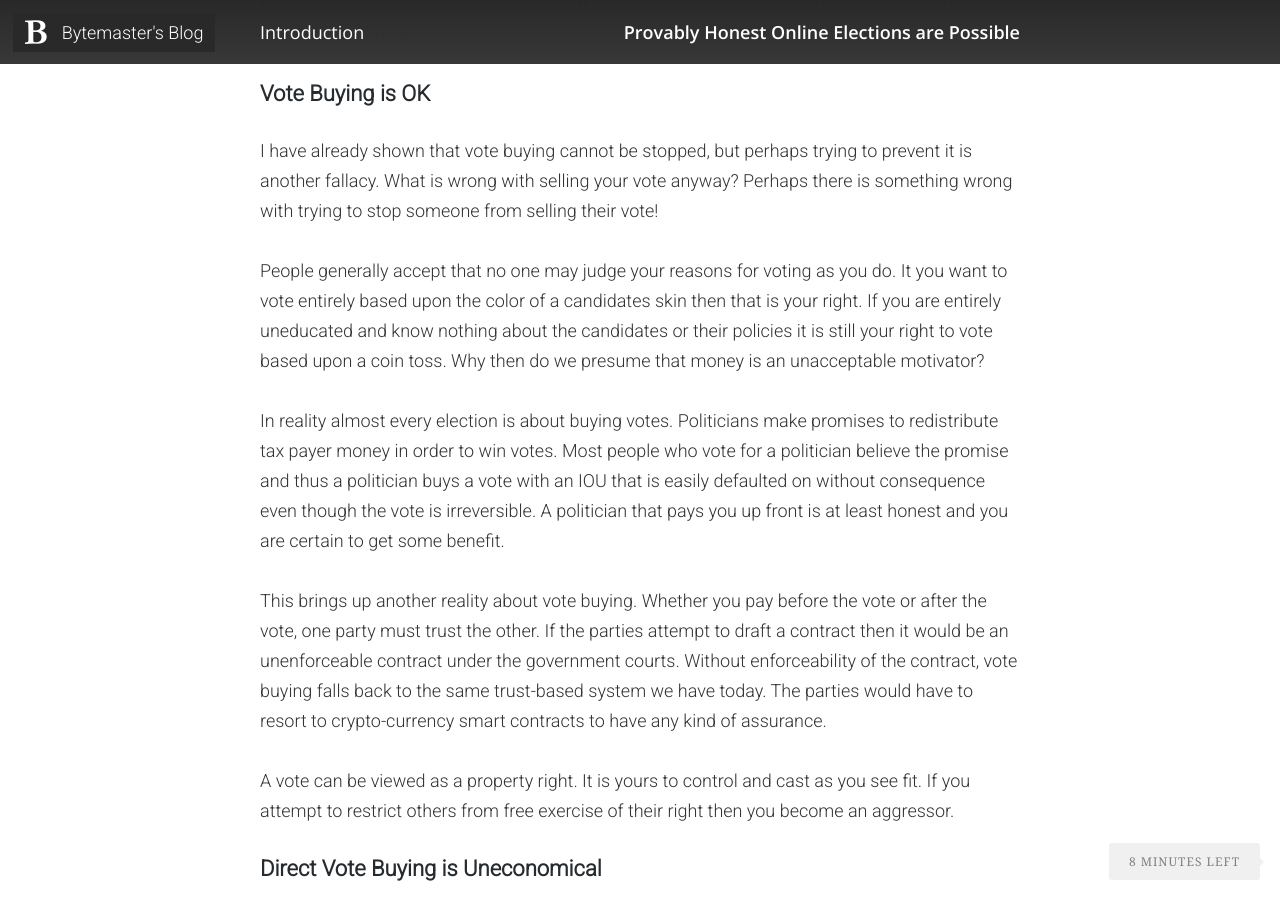
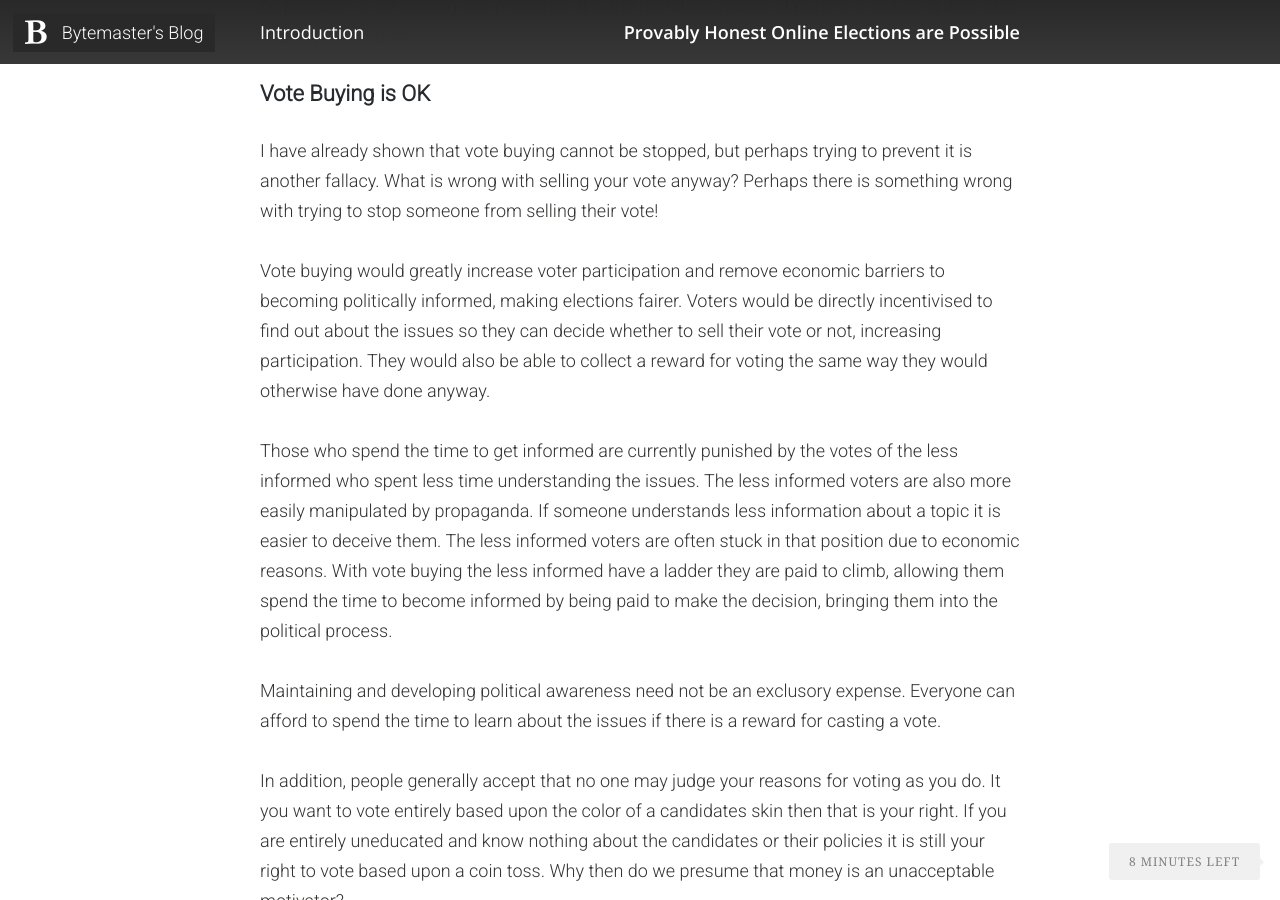
Before and after one commit to bytemaster/bytemaster.github.io, a Jekyll site: the page built from _posts/2014-12-21-Provably-Honest-Online-Elections.md, in a window 1280 px wide and 900 px high, scrolled down 4739 px. Built offline with Jekyll 4.4.1, drawn with Linux system fonts in a browser that asks for light colours; nearby versions of some CDN libraries; some of the changed text lies outside the part shown.

Commit message:
Update 2014-12-21-Provably-Honest-Online-Elections.md
vote buying argument added

```diff
--- a/_posts/2014-12-21-Provably-Honest-Online-Elections.md
+++ b/_posts/2014-12-21-Provably-Honest-Online-Elections.md
@@ -69,13 +69,18 @@ So we can see that for all practical purposes hard evidence of your vote is not
 
 I have already shown that vote buying cannot be stopped, but perhaps trying to prevent it is another fallacy.  What is wrong with selling your vote anyway?   Perhaps there is something wrong with trying to stop someone from selling their vote!
 
-People generally accept that no one may judge your reasons for voting as you do.  It you want to vote entirely based upon the color of a candidates skin then that is your right.  If you are entirely uneducated and know nothing about the candidates or their policies it is still your right to vote based upon a coin toss.   Why then do we presume that money is an unacceptable motivator?
+Vote buying would greatly increase voter participation and remove economic barriers to becoming politically informed, making elections fairer.  Voters would be directly incentivised to find out about the issues so they can decide whether to sell their vote or not, increasing participation.  They would also be able to collect a reward for voting the same way they would otherwise have done anyway.
+
+Those who spend the time to get informed are currently punished by the votes of the less informed who spent less time understanding the issues.  The less informed voters are also more easily manipulated by propaganda.  If someone understands less information about a topic it is easier to deceive them.  The less informed voters are often stuck in that position due to economic reasons.  With vote buying the less informed have a ladder they are paid to climb, allowing them spend the time to become informed by being paid to make the decision, bringing them into the political process.
+
+Maintaining and developing political awareness need not be an exclusory expense.  Everyone can afford to spend the time to learn about the issues if there is a reward for casting a vote.
+
+In addition, people generally accept that no one may judge your reasons for voting as you do.  It you want to vote entirely based upon the color of a candidates skin then that is your right.  If you are entirely uneducated and know nothing about the candidates or their policies it is still your right to vote based upon a coin toss.   Why then do we presume that money is an unacceptable motivator?
 
 In reality almost every election is about buying votes.  Politicians make promises to redistribute tax payer money in order to win votes.   Most people who vote for a politician believe the promise and thus a politician buys a vote with an IOU that is easily defaulted on without consequence even though the vote is irreversible.   A politician that pays you up front is at least honest and you are certain to get some benefit.
 
-This brings up another reality about vote buying.  Whether you pay before the vote or after the vote, one party must trust the other.   If the parties attempt to draft a contract then it would be an unenforceable contract under the government courts.    Without enforceability of the contract, vote buying falls back to the same trust-based system we have today.  The parties would have to resort to crypto-currency smart contracts to have any kind of assurance.
+A vote can be viewed as a property right.  It is yours to control and cast as you see fit.  Vote buying therefore strengthes democracy while strenghtening personal freedoms at the same time.
 
-A vote can be viewed as a property right.  It is yours to control and cast as you see fit.  If you attempt to restrict others from free exercise of their right then you become an aggressor.
 
 ### Direct Vote Buying is Uneconomical
 
```
Also changed, not shown: other parts of _posts/2014-12-21-Provably-Honest-Online-Elections.md (+1 -1 lines).
